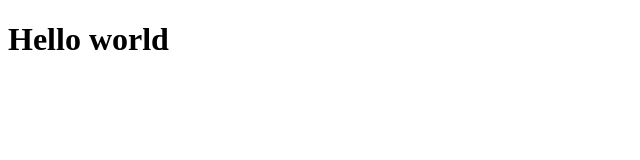
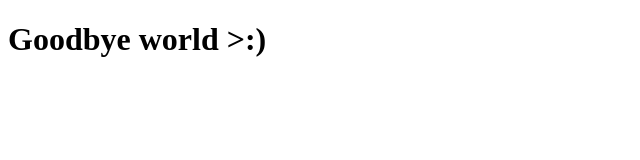
Before and after one commit to Lukas-Kvellestad/practice, a plain HTML site: page index.html in a window 1280 px wide. Shown: the whole page, without its empty margins (0-640 px from the left). Drawn offline with Linux system fonts and the light colour scheme.

Commit message:
Change heading from 'Hello world' to 'Goodbye world :)'

```diff
--- a/index.html
+++ b/index.html
@@ -6,6 +6,6 @@
     <title>Document</title>
   </head>
   <body>
-    <h1>Hello world</h1>
+    <h1>Goodbye world >:)</h1>
   </body>
 </html>
```
